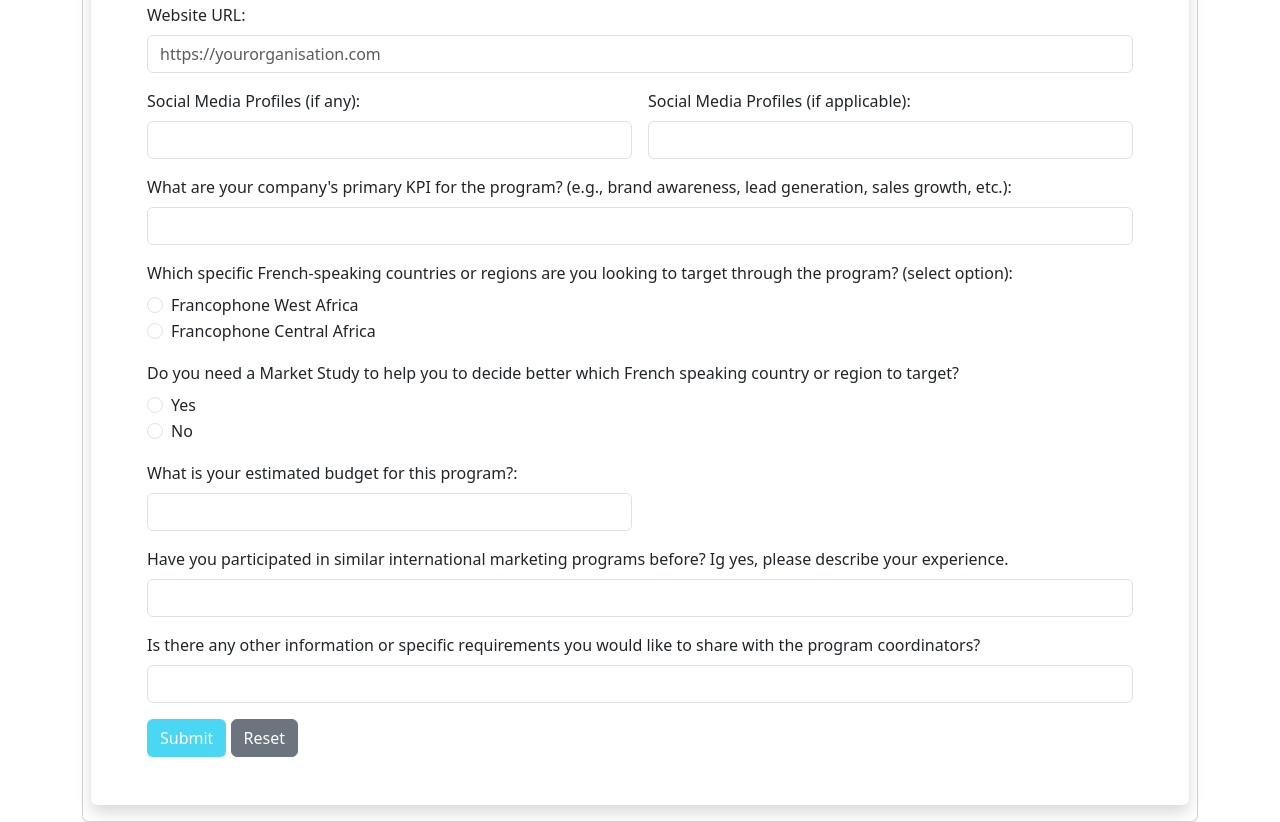
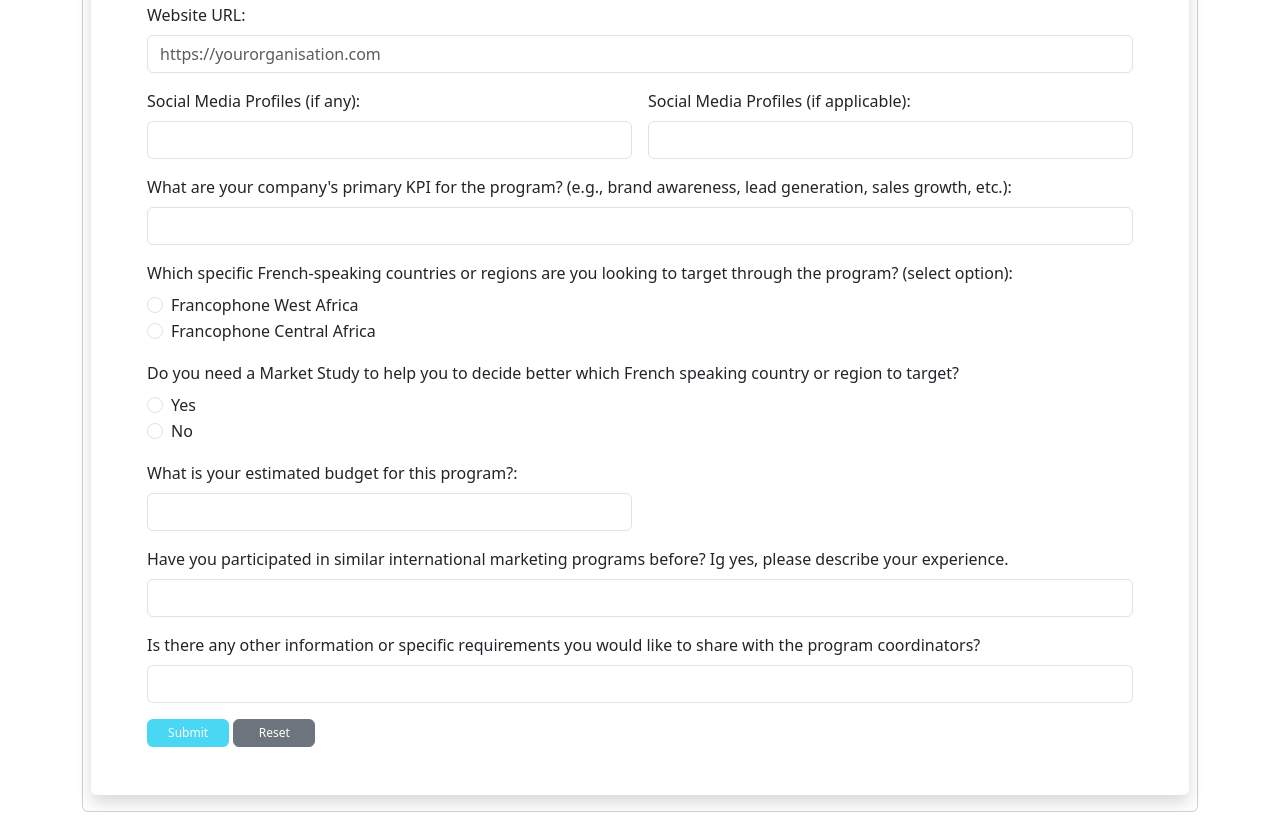
Before and after one commit to WilliamMayk/Questionnaire, a plain HTML site: page index.html in a window 1280 px wide. Shown: the part 517-1339 px from the top of the page. Drawn offline with nearby package versions, Linux system fonts and the light colour scheme.

Commit message:
Update index.html

```diff
--- a/index.html
+++ b/index.html
@@ -98,9 +98,9 @@
                         <label for="inputComments" class="form-label">Is there any other information or specific requirements you would like to share with the program coordinators?</label>
                         <input type="text" class="form-control" id="inputComments">
                     </div>
-                    <div class="form-group">
-                        <input type="submit" value="Submit" class="btn bg-info text-white opacity-75">
-                        <input type="reset" value="Reset" class="btn btn-secondary">
+                    <div class="d-grip gqp-2 d-md-block">
+                        <button type="submit" value="Submit" class="btn bg-info text-white opacity-75 col-md-1" style="--bs-btn-padding-y: .25rem; --bs-btn-padding-x: .5rem; --bs-btn-font-size: .75rem;">Submit</button>
+                        <button type="reset" value="Reset" class="btn btn-secondary col-md-1" style="--bs-btn-padding-y: .25rem; --bs-btn-padding-x: .5rem; --bs-btn-font-size: .75rem;">Reset</button>
                     </div>
                 </form>
             </div>
```
